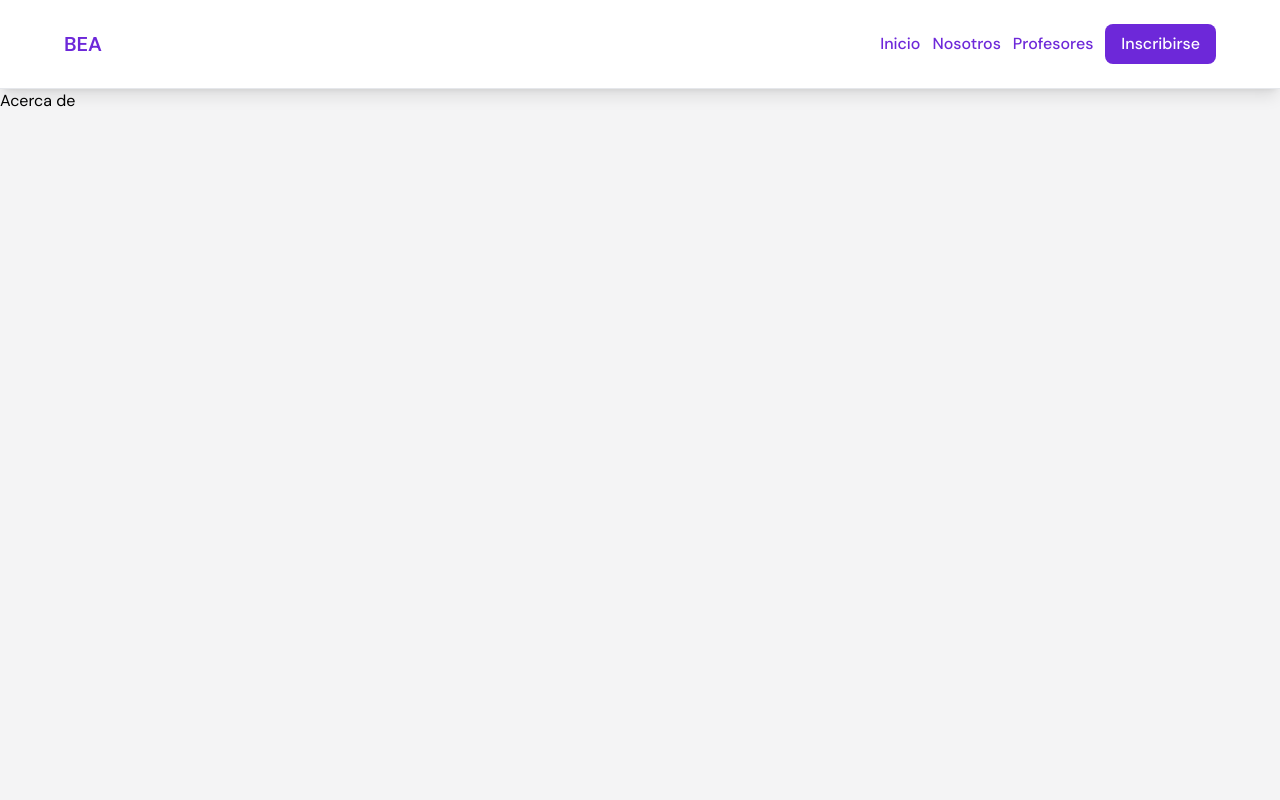
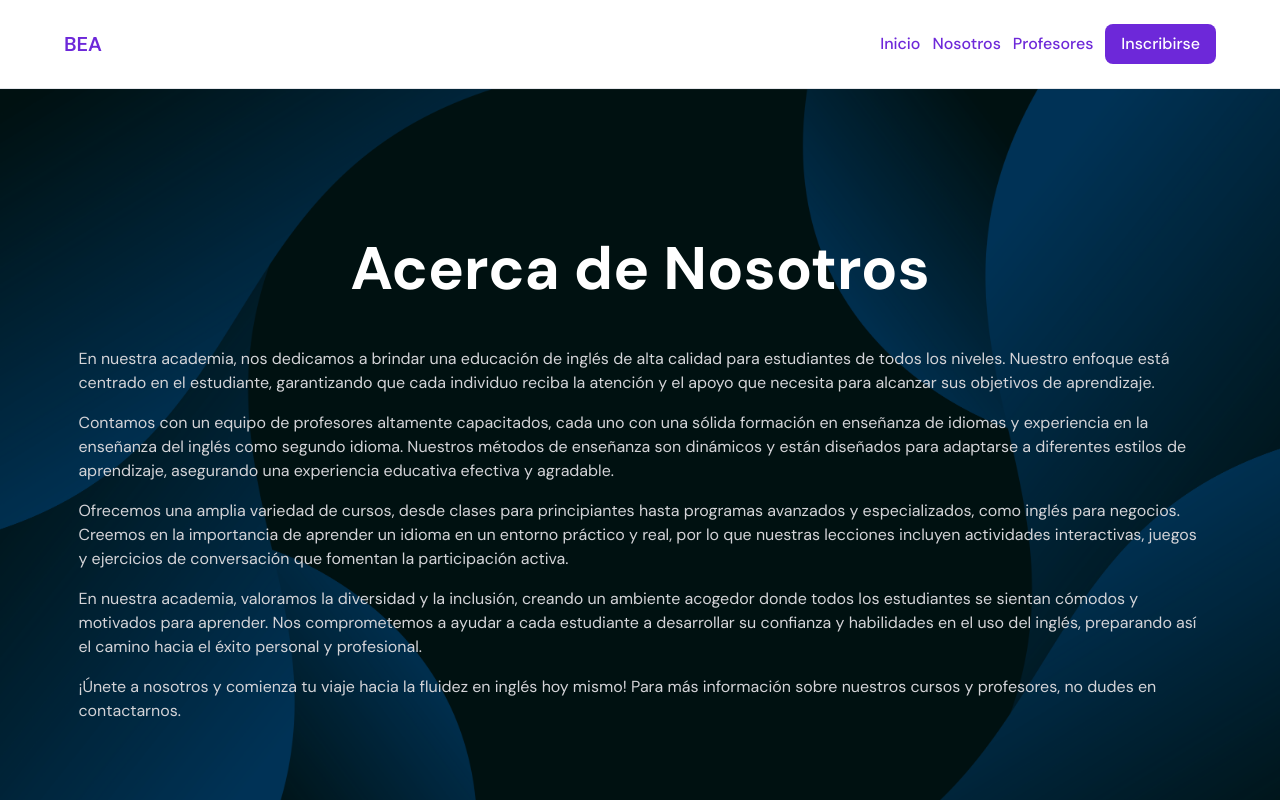
Before and after one commit to FedeCodeLab/Bright-English-Academy, a React (Vite) app: page /about in a window 1280 px wide. Shown: the top 800 px of the page. Built offline with nearby package versions, Linux system fonts and the light colour scheme.

Commit message:
section about terminada

```diff
--- a/src/views/About.jsx
+++ b/src/views/About.jsx
@@ -1,7 +1,54 @@
 export default function About() {
   return (
-    <div>
-      <h1>Acerca de</h1>
+    <div
+      className="bg-cover bg-center h-screen"
+      style={{ backgroundImage: "url('../../images/bg2.jpg')" }}
+    >
+      <div className="bg-black bg-opacity-50 h-full flex flex-col justify-center items-center text-white p-4">
+        <div className="w-[90%] mx-auto flex flex-col justify-center items-center">
+          <h1 className="text-4xl md:text-6xl text-center font-bold mb-12">
+            Acerca de Nosotros
+          </h1>
+          <div className="text-zinc-300">
+            <p className="pb-4">
+              En nuestra academia, nos dedicamos a brindar una educación de
+              inglés de alta calidad para estudiantes de todos los niveles.
+              Nuestro enfoque está centrado en el estudiante, garantizando que
+              cada individuo reciba la atención y el apoyo que necesita para
+              alcanzar sus objetivos de aprendizaje.
+            </p>
+            <p className="pb-4">
+              Contamos con un equipo de profesores altamente capacitados, cada
+              uno con una sólida formación en enseñanza de idiomas y experiencia
+              en la enseñanza del inglés como segundo idioma. Nuestros métodos
+              de enseñanza son dinámicos y están diseñados para adaptarse a
+              diferentes estilos de aprendizaje, asegurando una experiencia
+              educativa efectiva y agradable.
+            </p>
+            <p className="pb-4">
+              Ofrecemos una amplia variedad de cursos, desde clases para
+              principiantes hasta programas avanzados y especializados, como
+              inglés para negocios. Creemos en la importancia de aprender un
+              idioma en un entorno práctico y real, por lo que nuestras
+              lecciones incluyen actividades interactivas, juegos y ejercicios
+              de conversación que fomentan la participación activa.
+            </p>
+            <p className="pb-4">
+              En nuestra academia, valoramos la diversidad y la inclusión,
+              creando un ambiente acogedor donde todos los estudiantes se
+              sientan cómodos y motivados para aprender. Nos comprometemos a
+              ayudar a cada estudiante a desarrollar su confianza y habilidades
+              en el uso del inglés, preparando así el camino hacia el éxito
+              personal y profesional.
+            </p>
+            <p className="pb-4">
+              ¡Únete a nosotros y comienza tu viaje hacia la fluidez en inglés
+              hoy mismo! Para más información sobre nuestros cursos y
+              profesores, no dudes en contactarnos.
+            </p>
+          </div>
+        </div>
+      </div>
     </div>
   );
 }
```
